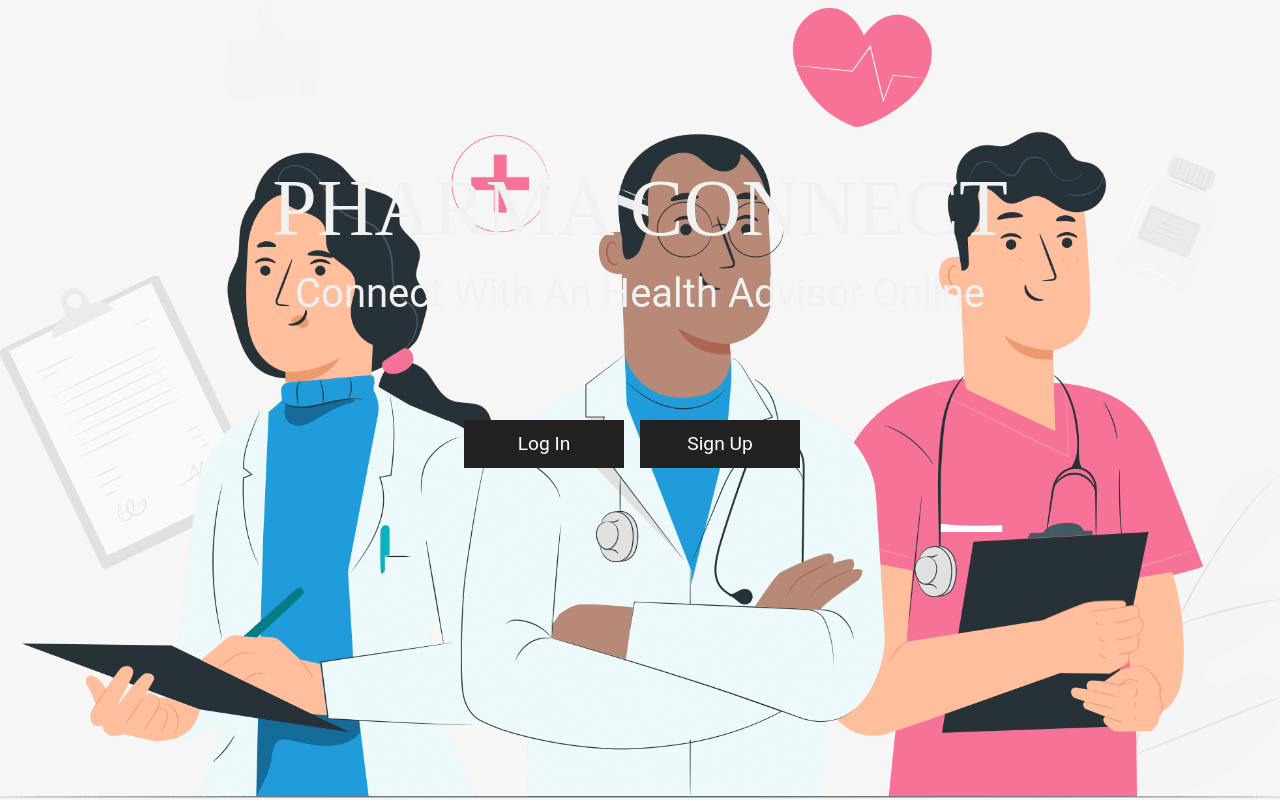
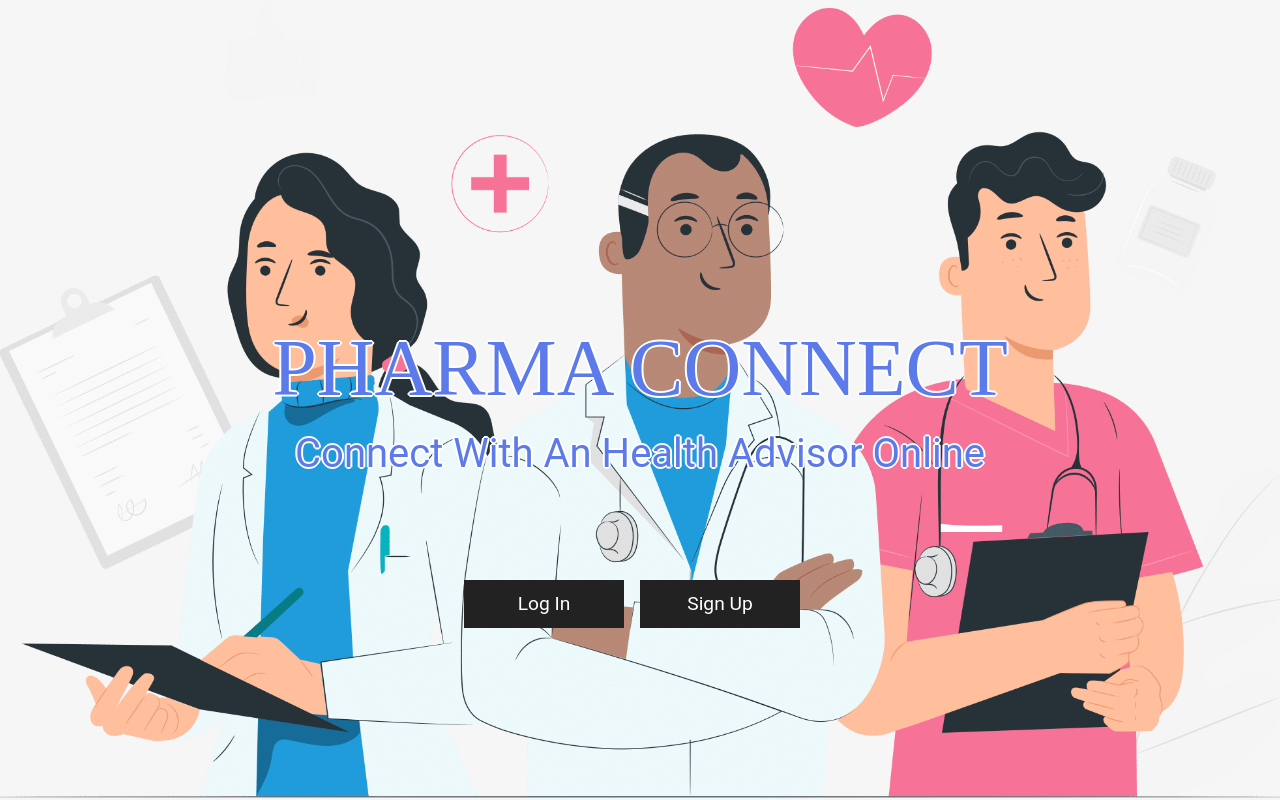
Before and after one commit to SeanSong25/PharmSE-Alpha, a React (Create React App) app in the folder client/: page / in a window 1280 px wide. Built offline with nearby package versions, Linux system fonts and the light colour scheme.

Commit message:
refine user auth

```diff
--- a/client/package.json
+++ b/client/package.json
@@ -23,6 +23,7 @@
     "redux-devtools-extension": "^2.13.9",
     "redux-thunk": "^2.4.1",
     "sass": "^1.49.9",
+    "uuid": "^8.3.2",
     "validator": "^13.7.0",
     "web-vitals": "^2.1.4"
   },
--- a/client/src/components/LandingPage.jsx
+++ b/client/src/components/LandingPage.jsx
@@ -16,7 +16,7 @@ const HeaderStyle = {
 export default function LandingPage() {
 	return (
 		<header style={HeaderStyle}>
-			<h1 className="main-title text-center">Pharma Connect</h1>
+			<h1 className="main-title text-center text-border margin-top">Pharma Connect</h1>
 			<p className="main-para text-center">Connect with an health advisor online</p>
 			<div className="buttons text-center">
 				<Link to="/login">
--- a/client/src/components/SignUp.jsx
+++ b/client/src/components/SignUp.jsx
@@ -1,14 +1,15 @@
-import React, { useState, useRef } from "react";
+import React, { useState, useRef, useEffect } from "react";
 import Form from "react-validation/build/form";
 import Input from "react-validation/build/input";
 import CheckButton from "react-validation/build/button";
-import { Link } from "react-router-dom";
+import { Link, useNavigate } from "react-router-dom";
 import { isEmail } from "validator";
 import AuthService from "../services/auth.server";
 import InputLabel from "@mui/material/InputLabel";
 import MenuItem from "@mui/material/MenuItem";
 import FormControl from "@mui/material/FormControl";
 import Select from "@mui/material/Select";
+import { v4 as uuidv4 } from "uuid";
 
 const required = (value) => {
 	if (!value) {
@@ -71,6 +72,15 @@ const Register = (props) => {
 		const role = e.target.value;
 		setRole(role);
 	};
+
+	// Redirect
+	let navigate = useNavigate();
+	useEffect(() => {
+		if (successful) {
+			return navigate("/feed");
+		}
+	}, [successful]);
+
 	const handleRegister = (e) => {
 		e.preventDefault();
 		setMessage("");
@@ -122,7 +132,7 @@ const Register = (props) => {
 								validations={[required, validEmail]}
 							/>
 						</div>
-						<div className="form-group mb-3">
+						<div className="form-group mb-4">
 							<label htmlFor="password">Password</label>
 							<Input
 								type="password"
--- a/client/src/components/login.css
+++ b/client/src/components/login.css
@@ -28,10 +28,21 @@ body {
 	text-transform: capitalize;
 }
 
+.text-border {
+	text-shadow: 2px 0 0 #fff, -2px 0 0 #fff, 0 2px 0 #fff, 0 -2px 0 #fff, 1px 1px #fff,
+		-1px -1px 0 #fff, 1px -1px 0 #fff, -1px 1px 0 #fff;
+}
+
+.margin-top {
+	margin-top: 20vh;
+}
+
 /***    Landing Page     ***/
 .main-title,
 .main-para {
-  color: #f1f1f1;
+	color: #5c7aea;
+	text-shadow: 2px 0 0 #fff, -2px 0 0 #fff, 0 2px 0 #fff, 0 -2px 0 #fff, 1px 1px #fff,
+		-1px -1px 0 #fff, 1px -1px 0 #fff, -1px 1px 0 #fff;
 }
 
 .main-title {
--- a/client/src/services/auth.server.jsx
+++ b/client/src/services/auth.server.jsx
@@ -1,5 +1,7 @@
 import React from "react";
 import axios from "axios";
+import { v4 as uuidv4 } from "uuid";
+
 const API_URL = "http://localhost:3003/";
 
 class AuthServer {
@@ -20,11 +22,13 @@ class AuthServer {
 		localStorage.removeItem("user");
 	}
 	register(username, email, password, role) {
+		const authorId = uuidv4();
 		return axios.post(API_URL + "register", {
 			username,
 			email,
 			password,
 			role,
+			authorId,
 		});
 	}
 	getCurrentUser() {
```
Also changed, not shown: client/src/App.js (indentation only), 1 other file (tests, documents, lock files or other folders). Lines whose indentation alone changed are shown as unchanged.
